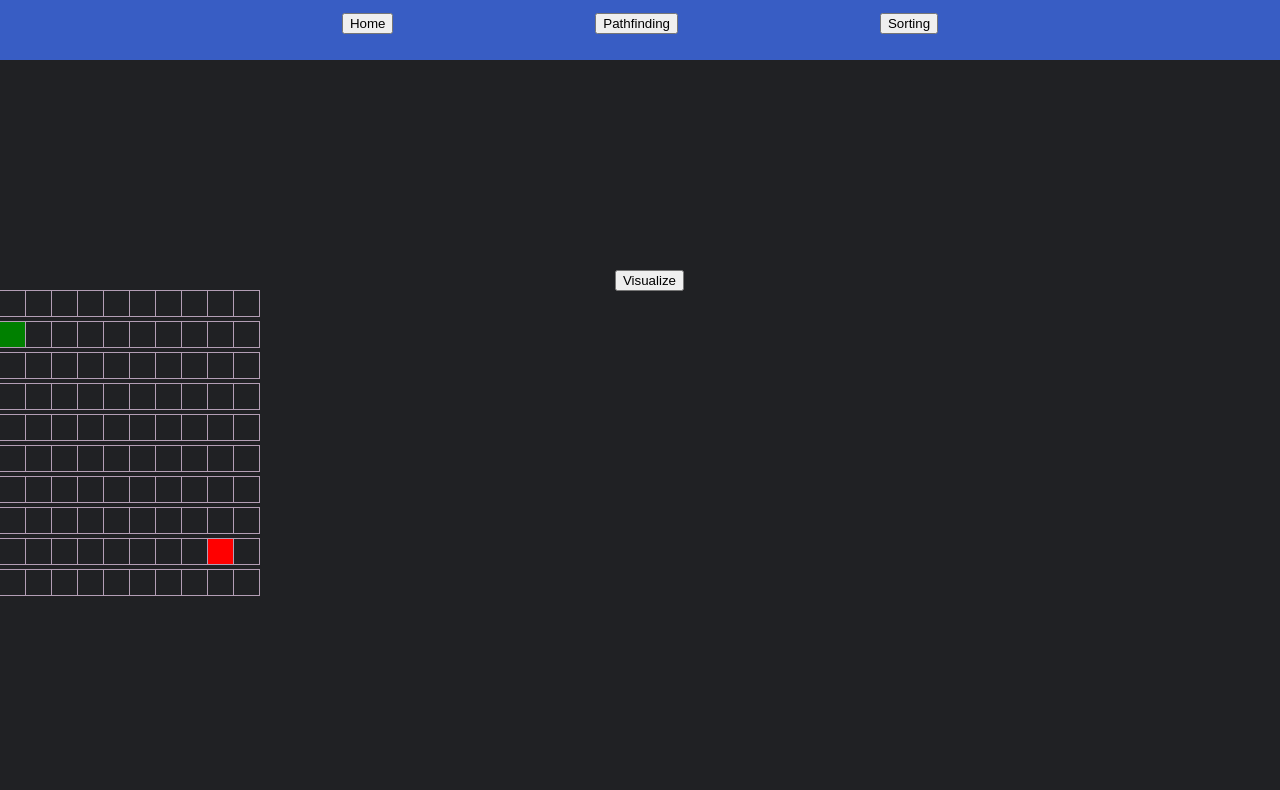
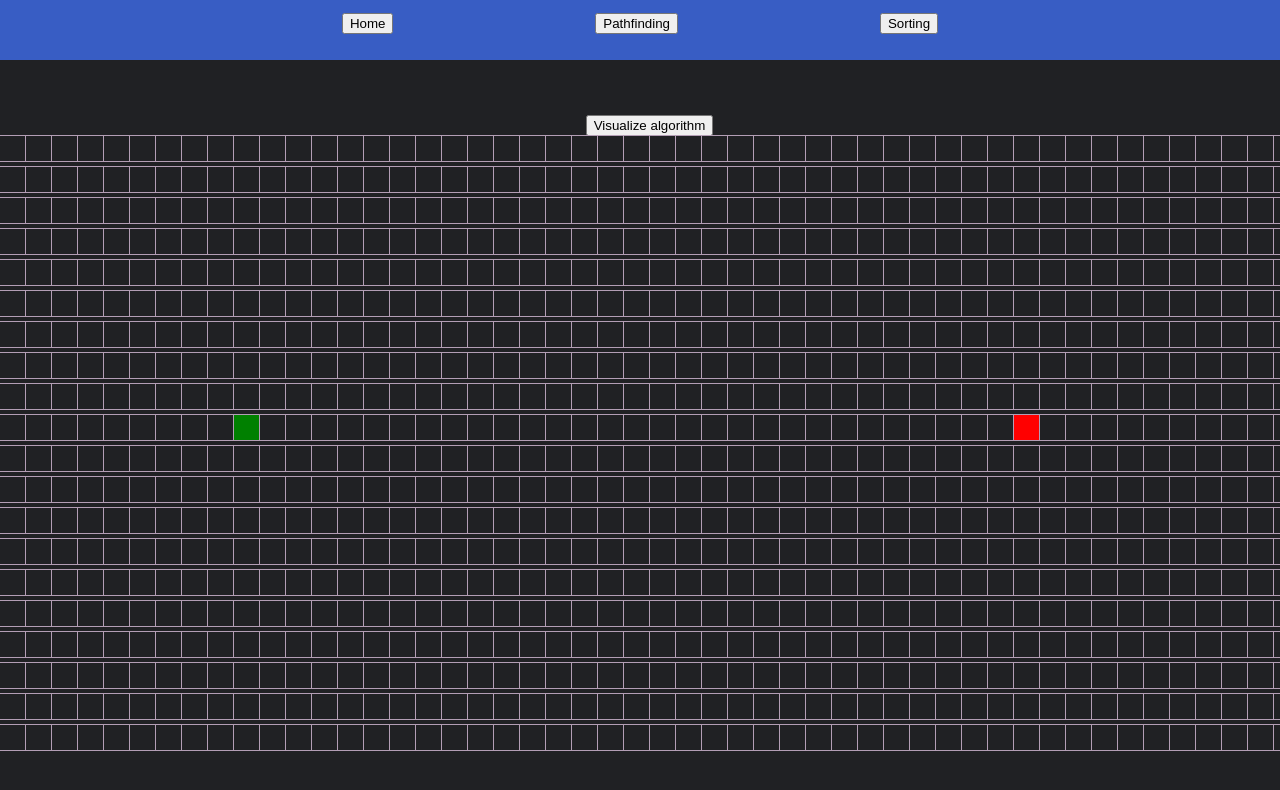
Before and after one commit to fleurescent/algorithm-visualizer, a React (Create React App) app: page /#/ in a window 1280 px wide. Shown: the top 790 px of the page. Built offline with nearby package versions, Linux system fonts and the light colour scheme.

Commit message:
feat: working algo

```diff
--- a/src/components/Grid.jsx
+++ b/src/components/Grid.jsx
@@ -3,15 +3,15 @@ import { useState } from 'react'
 import Node from './Node'
 import {dijkstra, getNodesInShortestPathOrder} from '../algorithms/dijkstra'
 
-// const START_NODE_ROW = 10
-// const START_NODE_COL = 11
-// const FINISH_NODE_ROW = 10
-// const FINISH_NODE_COL = 39
+const START_NODE_ROW = 9
+const START_NODE_COL = 9
+const FINISH_NODE_ROW = 39
+const FINISH_NODE_COL = 9
 
-const START_NODE_ROW = 0
-const START_NODE_COL = 1
-const FINISH_NODE_ROW = 8
-const FINISH_NODE_COL = 8
+// const START_NODE_ROW = 0
+// const START_NODE_COL = 1
+// const FINISH_NODE_ROW = 8
+// const FINISH_NODE_COL = 8
 
 // const createNode = (row, col) => {
 //   return (
@@ -43,9 +43,9 @@ const createNode = (row, col) => {
 
 const getInitialGrid = () => {
   const grid = []
-  for (let row = 0; row < 10; row++) {
+  for (let row = 0; row < 50; row++) {
     grid.push([])
-    for (let col = 0; col < 10; col++) {
+    for (let col = 0; col < 20; col++) {
       grid[row].push(createNode(row, col))
     }
   }
@@ -134,16 +134,17 @@ const Grid = () => {
   return (
     <>
       <button onClick={() => visualizeDijkstra()}>
-        Visualize
+        Visualize algorithm
       </button>
       <div className="grid">
-        {grid.map(row => {
+        {grid.map((row, rowId) => {
           return (
-            <div key={row.id}>
-              {row.map(node => {
+            <div key={rowId}>
+              {row.map((node, nodeId) => {
                 const {row, col, isFinish, isStart, isWall} = node
                 return (
                   <Node
+                    key={nodeId}
                     row={row}
                     col={col}
                     isFinish={isFinish}
--- a/src/pages/Home.jsx
+++ b/src/pages/Home.jsx
@@ -1,8 +1,10 @@
+import Grid from '../components/Grid'
+
 const Home = () => {
   return (
-    <>
-      <p>Currently implemented algorithms are Dijkstra's algorithm and mergesort.</p>
-    </>
+    <div className='Header'>
+      <Grid />
+    </div>
   );
 }
 
--- a/src/pages/Sorting.jsx
+++ b/src/pages/Sorting.jsx
@@ -1,8 +1,10 @@
+import Grid from '../components/Grid'
+
 const Sorting = () => {
   return (
-    <>
-      <p>Sorting</p>
-    </>
+    <div className='Header'>
+      <Grid />
+    </div>
   );
 }
 
```
